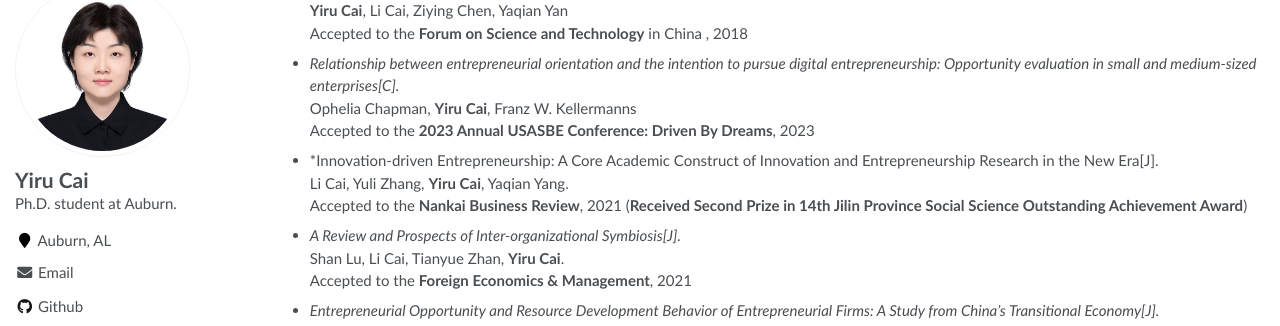
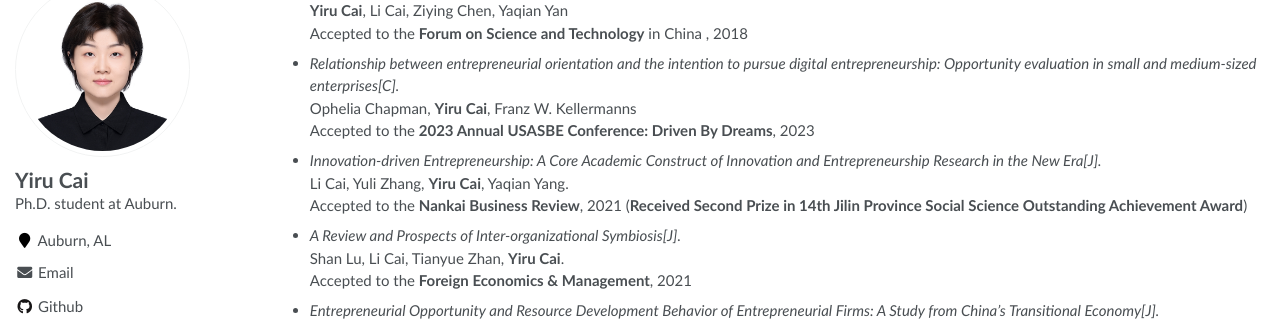
Before and after one commit to yupengyanguncc/yupengyanguncc.github.io, a Jekyll site: the page built from _pages/about.md, in a window 1280 px wide and 900 px high, scrolled down 669 px. Shown: the part 109-435 px from the top of the window. Built offline with Jekyll 4.4.1, drawn with Linux system fonts in a browser that asks for light colours.

```diff
--- a/_pages/about.md
+++ b/_pages/about.md
@@ -57,7 +57,7 @@ digital entrepreneurship: Opportunity evaluation in small and medium‑sized ent
   <br>
 
 - *Innovation‑driven Entrepreneurship: A Core Academic Construct of Innovation and
-Entrepreneurship Research in the New Era[J].
+Entrepreneurship Research in the New Era[J].*
   <br>
  Li Cai, Yuli Zhang, **Yiru Cai**, Yaqian Yang.
   <br>
```
